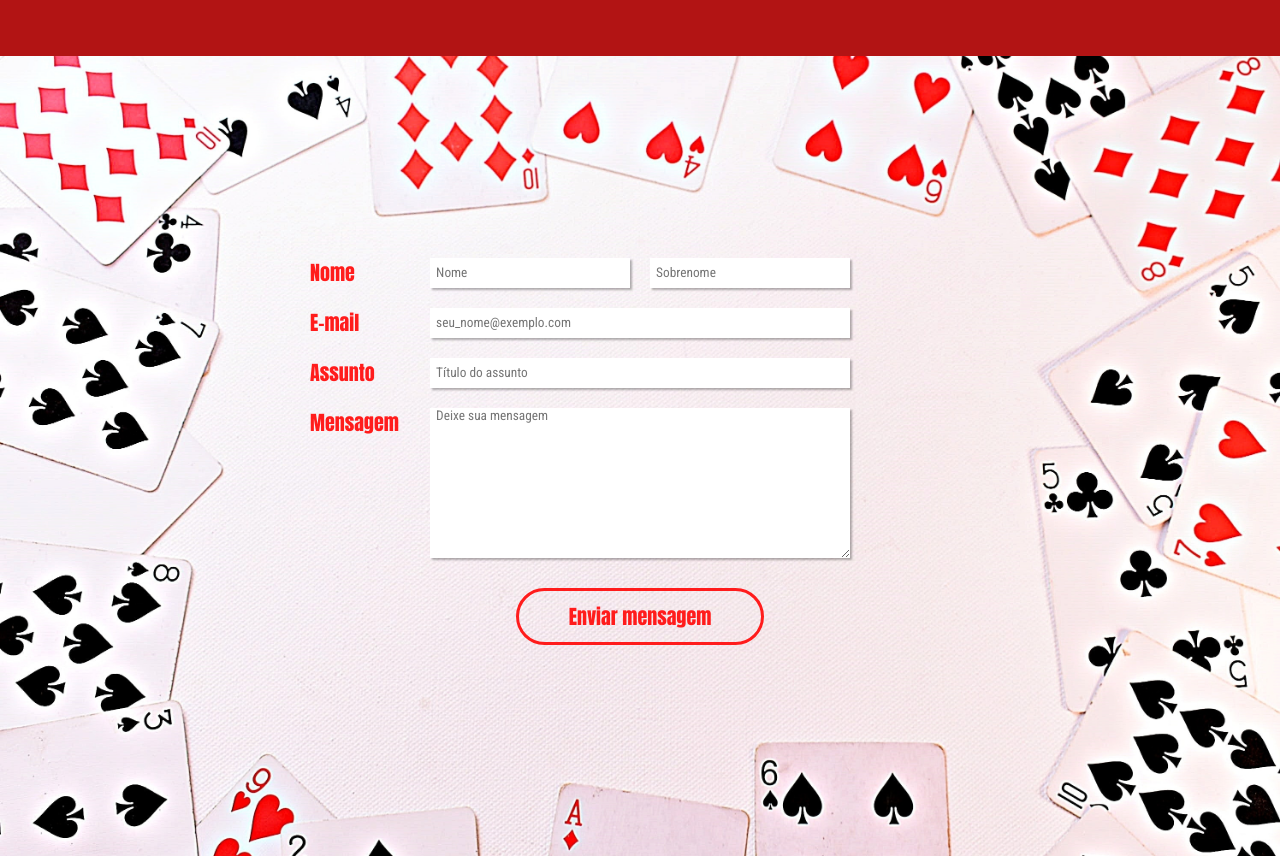
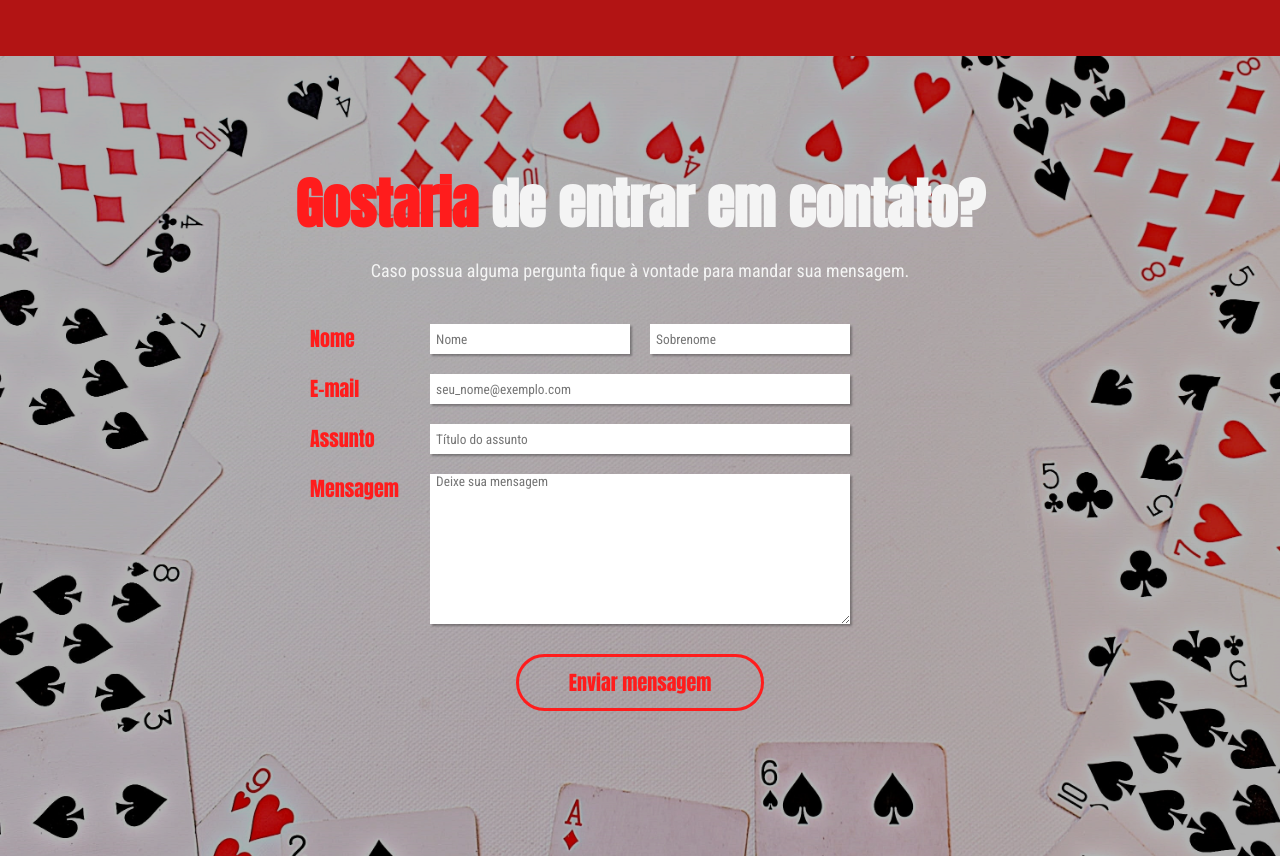
Before and after one commit to Ralph-souza/red-queen-web-blog-front, a website: page dist/index.html in a window 1280 px wide. Shown: the part 3144-4000 px from the top of the page. Drawn offline with Linux system fonts and the light colour scheme.

Commit message:
Add final customization to contact page

```diff
--- a/scss/main.scss
+++ b/scss/main.scss
@@ -472,6 +472,7 @@ main {
         }
     }
 
+    // Contact page configuration
     #contact {
         .form-container {
             display: flex;
@@ -483,6 +484,36 @@ main {
             width: 100%;
             background-color: $medium-color;
             background: $contact-bg-image no-repeat center center/cover;
+
+            &::before {
+                content: "";
+                position: absolute;
+                top: 0;
+                left: 0;
+                width: 100%;
+                height: 100%;
+                background: rgba(0, 0, 0, 0.3);
+            }
+
+            & * {
+                z-index: 10;
+            }
+
+            .title-text-e {
+                font-family: $title-font;
+                font-size: 55px;
+                color: $light-color;
+                line-height: 1.2;
+                margin: 0 20px 0 x;
+            }
+
+            .highlight-e {
+                @extend %highlight;
+            }
+
+            .body-text-g {
+                @extend %body-text;
+            }
 
            .contact-form {
                 width: 700px;
```
Also changed, not shown: dist/css/main.css, dist/index.html. Lines whose indentation alone changed are shown as unchanged.
